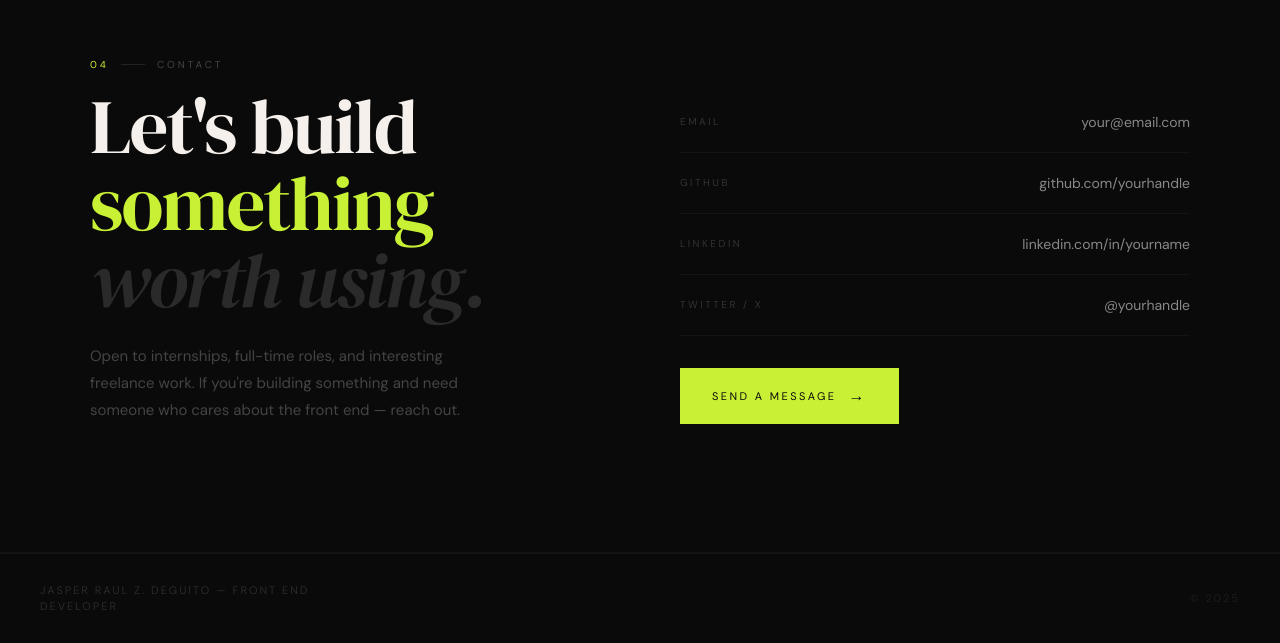
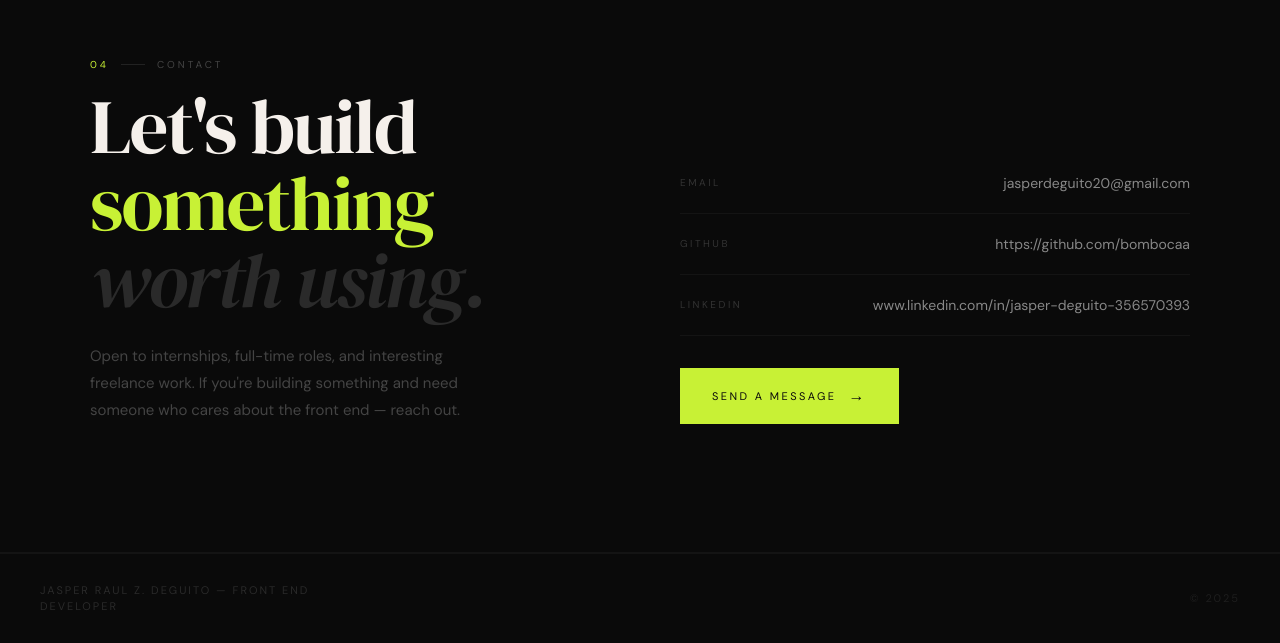
Before and after one commit to bombocaa/portfolio-v2, a React (Vite) app: page / in a window 1280 px wide. Shown: the part 3239-3882 px from the top of the page. Built offline with nearby package versions, Linux system fonts and the light colour scheme.

Commit message:
feat: add ContactSection component with contact information and inquiry link

```diff
--- a/src/components/ContactSection.tsx
+++ b/src/components/ContactSection.tsx
@@ -1,10 +1,9 @@
 import SectionLabel from './SectionLabel'
 
 const CONTACT_FIELDS = [
-    { label: 'Email', value: 'your@email.com' },
-    { label: 'GitHub', value: 'github.com/yourhandle' },
-    { label: 'LinkedIn', value: 'linkedin.com/in/yourname' },
-    { label: 'Twitter / X', value: '@yourhandle' },
+    { label: 'Email', value: 'jasperdeguito20@gmail.com', href: 'mailto:jasperdeguito20@gmail.com' },
+    { label: 'GitHub', value: 'https://github.com/bombocaa', href: 'https://github.com/bombocaa' },
+    { label: 'LinkedIn', value: 'www.linkedin.com/in/jasper-deguito-356570393', href: 'https://www.linkedin.com/in/jasper-deguito-356570393' },
 ]
 
 export default function ContactSection() {
@@ -34,17 +33,21 @@ export default function ContactSection() {
                                     <span className="text-[10px] tracking-[0.25em] uppercase w-28 flex-shrink-0" style={{ color: '#333', fontFamily: 'DM Sans, sans-serif' }}>
                                         {field.label}
                                     </span>
-                                    <span
-                                        className="text-sm text-right flex-1"
+                                    <a
+                                        href={field.href}
+                                        target={field.href.startsWith('mailto:') ? '_self' : '_blank'}
+                                        rel="noopener noreferrer"
+                                        className="text-sm text-right flex-1 transition-colors hover:text-[#c8f135]"
                                         style={{ color: '#888', fontFamily: 'DM Sans, sans-serif' }}
                                     >
                                         {field.value}
-                                    </span>
+                                    </a>
                                 </div>
                             </div>
                         ))}
                         <div className="pt-8">
-                            <div
+                            <a
+                                href="mailto:jasperdeguito20@gmail.com"
                                 className="inline-flex items-center gap-3 text-[11px] tracking-[0.22em] uppercase px-8 py-4 cursor-pointer transition-all duration-200"
                                 style={{ backgroundColor: '#c8f135', color: '#0a0a0a', fontFamily: 'DM Sans, sans-serif' }}
                                 onMouseEnter={(e) => { e.currentTarget.style.backgroundColor = '#d4ff40' }}
@@ -52,7 +55,7 @@ export default function ContactSection() {
                             >
                                 <span>Send a message</span>
                                 <span style={{ fontSize: '16px' }}>→</span>
-                            </div>
+                            </a>
                         </div>
                     </div>
                 </div>
```
